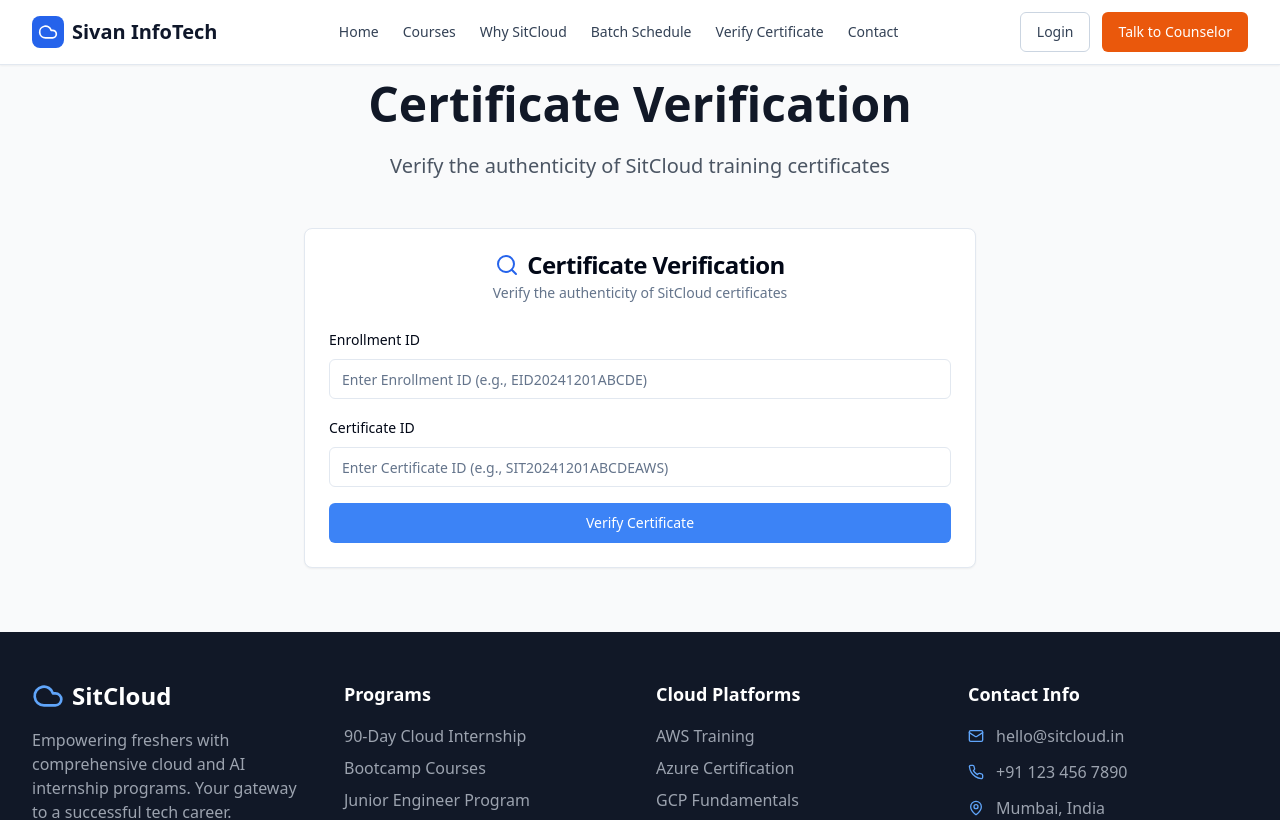
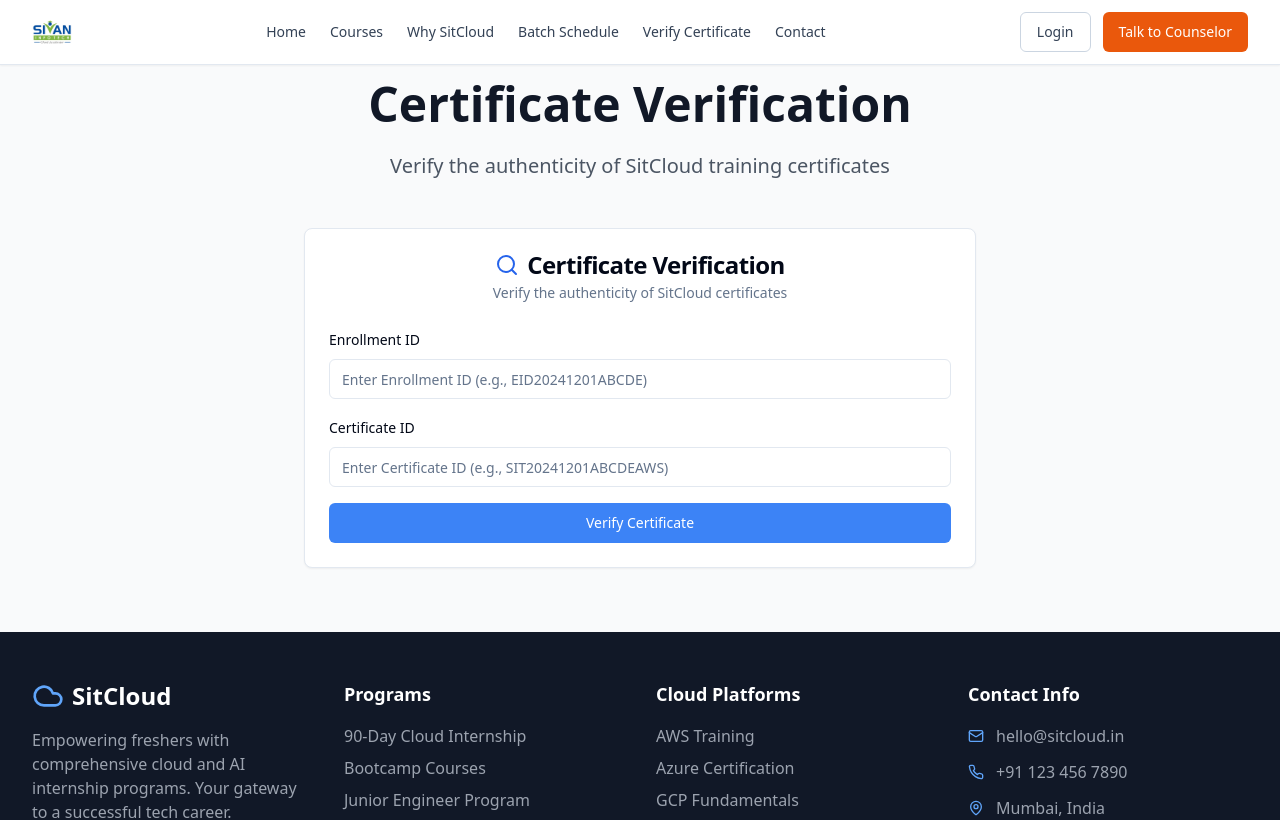
Before and after one commit to SivanInfoTech/gentle-greeting-project-start, a React (Vite) app: page /verify in a window 1280 px wide. Shown: the top 820 px of the page. Built offline with nearby package versions, Linux system fonts and the light colour scheme.

Commit message:
Add Sivan InfoTech logo to header
Integrate the Sivan InfoTech logo into the header component of the UI.

```diff
--- a/src/components/Header.tsx
+++ b/src/components/Header.tsx
@@ -49,10 +49,11 @@ const Header = () => {
         <div className="flex items-center justify-between h-16">
           {/* Logo */}
           <Link to="/" className="flex items-center space-x-2">
-            <div className="w-8 h-8 bg-blue-600 rounded-lg flex items-center justify-center">
-              <Cloud className="h-5 w-5 text-white" />
-            </div>
-            <span className="text-xl font-bold text-slate-900">Sivan InfoTech</span>
+            <img
+              src="/lovable-uploads/32af9e28-6339-45f7-99d6-e869903ed166.png"
+              alt="Sivan InfoTech Logo"
+              className="h-10 w-auto"
+            />
           </Link>
 
           {/* Desktop Navigation */}
```
Also changed, not shown: public/lovable-uploads/32af9e28-6339-45f7-99d6-e869903ed166.png (added).
